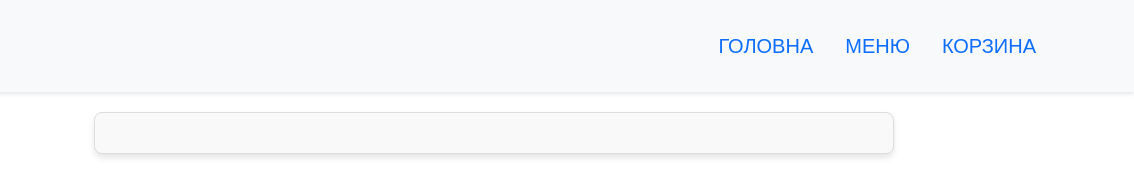
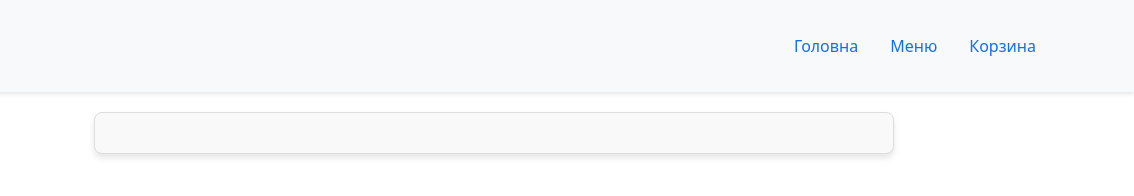
Before and after one commit to FoxyTisia/site, a plain HTML site: page basket.html in a window 1280 px wide. Shown: the full height of the page, 146-1280 px from the left. Drawn offline with nearby package versions, Linux system fonts and the light colour scheme; a web font is replaced by a local one.

Commit message:
change nav-btn

```diff
--- a/css/bascet.css
+++ b/css/bascet.css
@@ -89,9 +89,3 @@
 header {
     box-shadow: 0 2px 4px rgba(0, 0, 0, 0.1);
 }
-
-.nav-item .btn {
-    font-family: 'Lexend', sans-serif;
-    text-transform: uppercase;
-    font-size: 1.25rem; /* Збільшено розмір тексту */
-}
```
